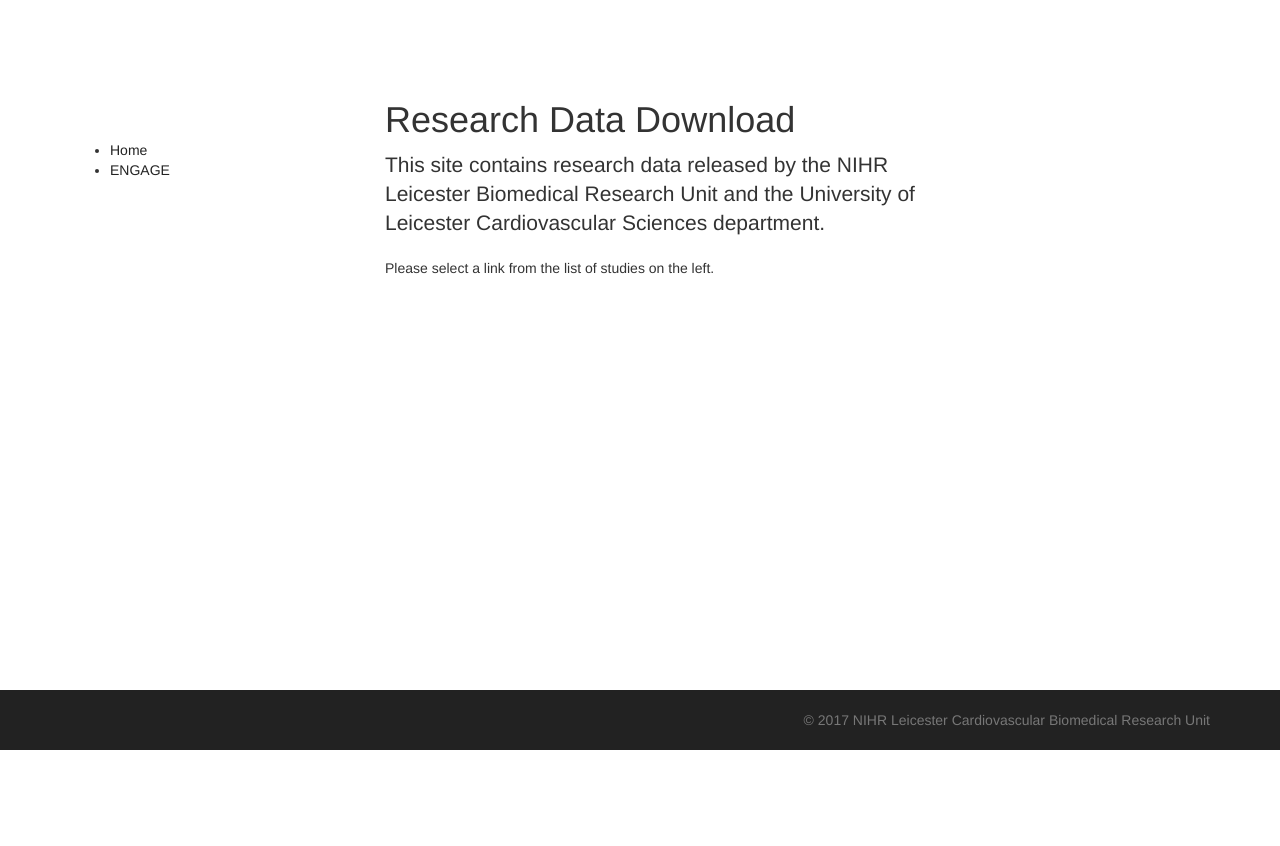
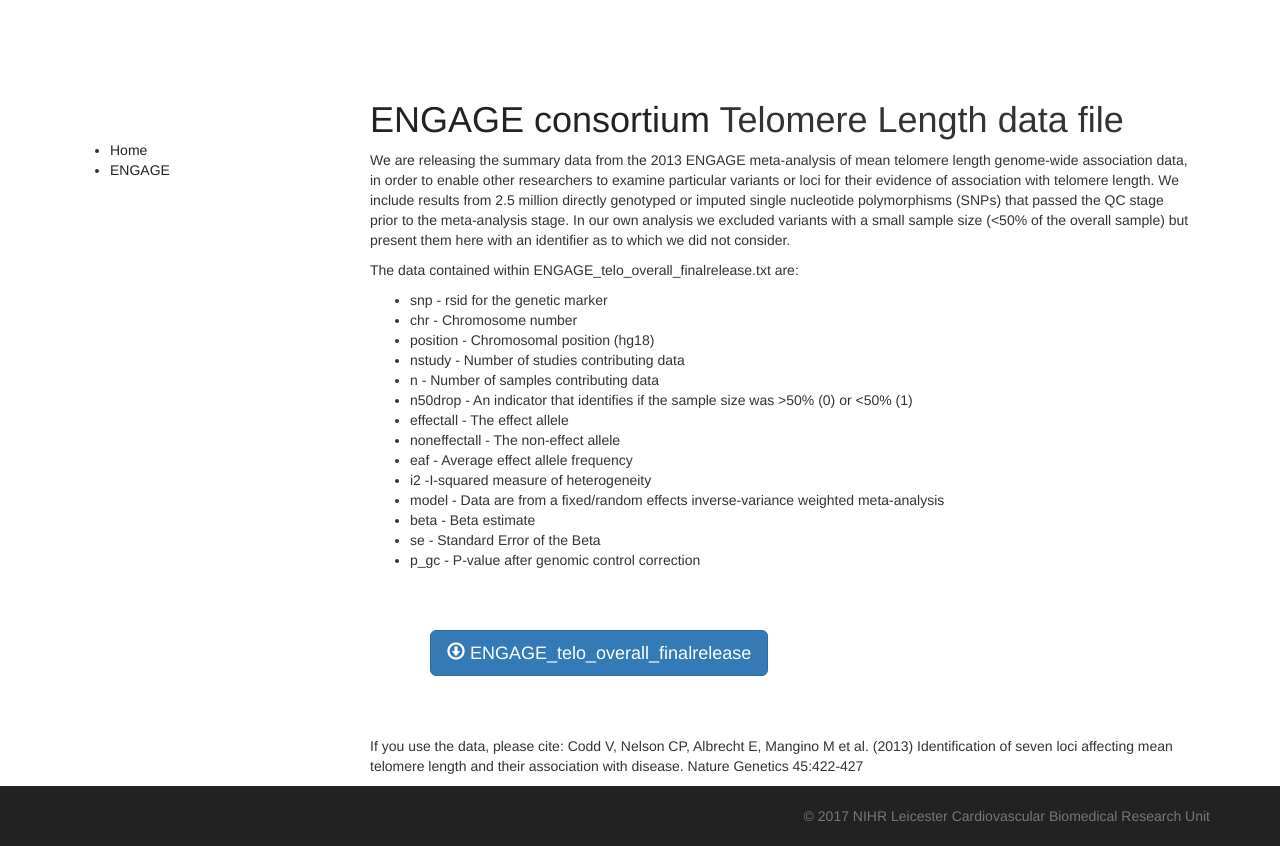
Before and after one commit to LCBRU/downloads, a Flask app: template downloads/downloads/templates/engage.html in a window 1280 px wide. Shown: the part 50-896 px from the top of the page. Before the commit the page ends 800 px from the top, so only its background shows below. Run offline with Flask 2, Linux system fonts and the light colour scheme; the template is opened without the code that fills it, so the values that code supplies are empty; some libraries are stand-ins or nearby versions.

Commit message:
Reinstate the engage details page

```diff
--- a/downloads/downloads/__init__.py
+++ b/downloads/downloads/__init__.py
@@ -21,9 +21,13 @@ def create_app(config=BaseConfig):
         app.logger.error(traceback.format_exc())
         return render_template('500.html'), 500
 
-    @app.route('/', methods=['GET', 'POST'])
+    @app.route('/', methods=['GET'])
     def index():
         return render_template('index.html')
+
+    @app.route('/engage', methods=['GET'])
+    def engage():
+        return render_template('engage.html')
 
     @app.route('/request', methods=['GET', 'POST'])
     def request():
--- a/downloads/downloads/templates/_base.html
+++ b/downloads/downloads/templates/_base.html
@@ -31,7 +31,7 @@
         <div class="col-md-3 nav">
             <ul>
                 <li><a href="/">Home</a></li>
-                <li><a href="{{ url_for('request')}}">ENGAGE</a></li>
+                <li><a href="{{ url_for('engage')}}">ENGAGE</a></li>
             </ul>
         </div>
         <div class="col-md-9">
--- a/downloads/downloads/templates/engage.html
+++ b/downloads/downloads/templates/engage.html
@@ -3,17 +3,50 @@
 
 {% block content %}
 
-        <div class="col-md-9">
-            <h1>Research Data Download</h1>
-            <p class="lead">
-                This site  contains research data released by the
-                NIHR Leicester Biomedical Research Unit and the
-                University of Leicester Cardiovascular Sciences
-                department.
-            </p>
-            <p>
-                Please select a link from the list of studies on the left.
-            </p>
-        </div>
+<h1><a href="http://www.euengage.org/" target="_blank">ENGAGE consortium</a> Telomere Length data file</h1>
+<p>
+    We are releasing the summary data from the 2013 ENGAGE
+    meta-analysis of mean telomere length genome-wide association
+    data, in order to enable other researchers to examine particular
+    variants or loci for their evidence of association with
+    telomere length. We include results from 2.5 million directly
+    genotyped or imputed single nucleotide polymorphisms (SNPs)
+    that passed the QC stage prior to the meta-analysis stage.
+    In our own analysis we excluded variants with a small sample size
+    (&lt;50% of the overall sample) but present them here with an
+    identifier as to which we did not consider.
+</p>
+
+<p>
+    The data contained within ENGAGE_telo_overall_finalrelease.txt are:
+</p>
+
+<ul>
+    <li>snp - rsid for the genetic marker</li>
+    <li> chr - Chromosome number</li>
+    <li>position -  Chromosomal position (hg18)</li>
+    <li>nstudy - Number of studies contributing data</li>
+    <li>n - Number of samples contributing data</li>
+    <li>n50drop - An indicator that identifies if the sample size was &gt;50% (0) or &lt;50% (1)</li>
+    <li>effectall - The effect allele</li>
+    <li>noneffectall - The non-effect allele</li>
+    <li>eaf - Average effect allele frequency</li>
+    <li>i2 -I-squared measure of heterogeneity</li>
+    <li>model - Data are from a fixed/random effects inverse-variance weighted meta-analysis</li>
+    <li>beta - Beta estimate</li>
+    <li>se - Standard Error of the Beta</li>
+    <li>p_gc - P-value after genomic control correction</li>
+</ul>
+
+<div class="downloads">
+    <a href="{{ url_for('request')}}" class="btn btn-primary btn-lg"><span class="glyphicon glyphicon-download" aria-hidden="true"></span> ENGAGE_telo_overall_finalrelease</a>
+</div>
+
+<p>
+    If you use the data, please cite: Codd V, Nelson CP,
+    Albrecht E, Mangino M et al. (2013) Identification of
+    seven loci affecting mean telomere length and their
+    association with disease. Nature Genetics 45:422-427
+</p>
 
 {% endblock %}
```
Also changed, not shown: downloads/downloads/templates/request.html (+11 -4 lines).
